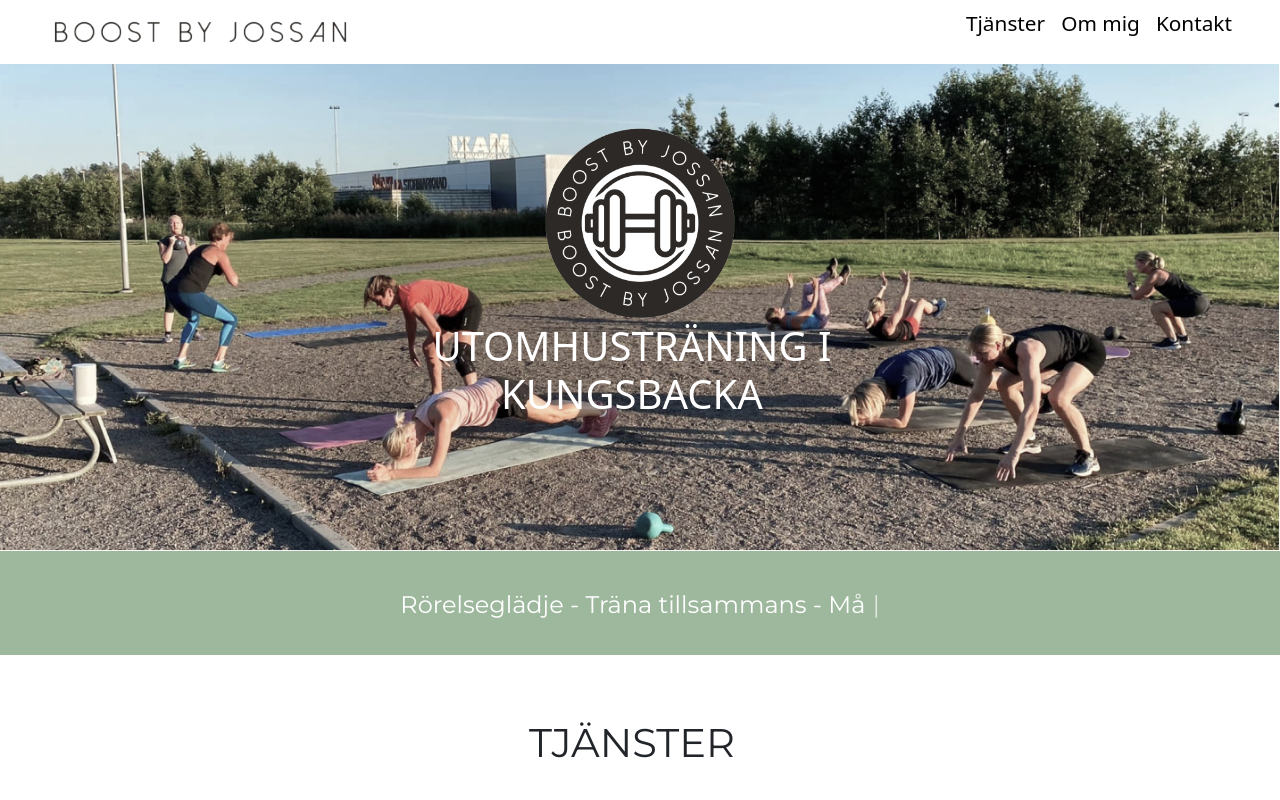
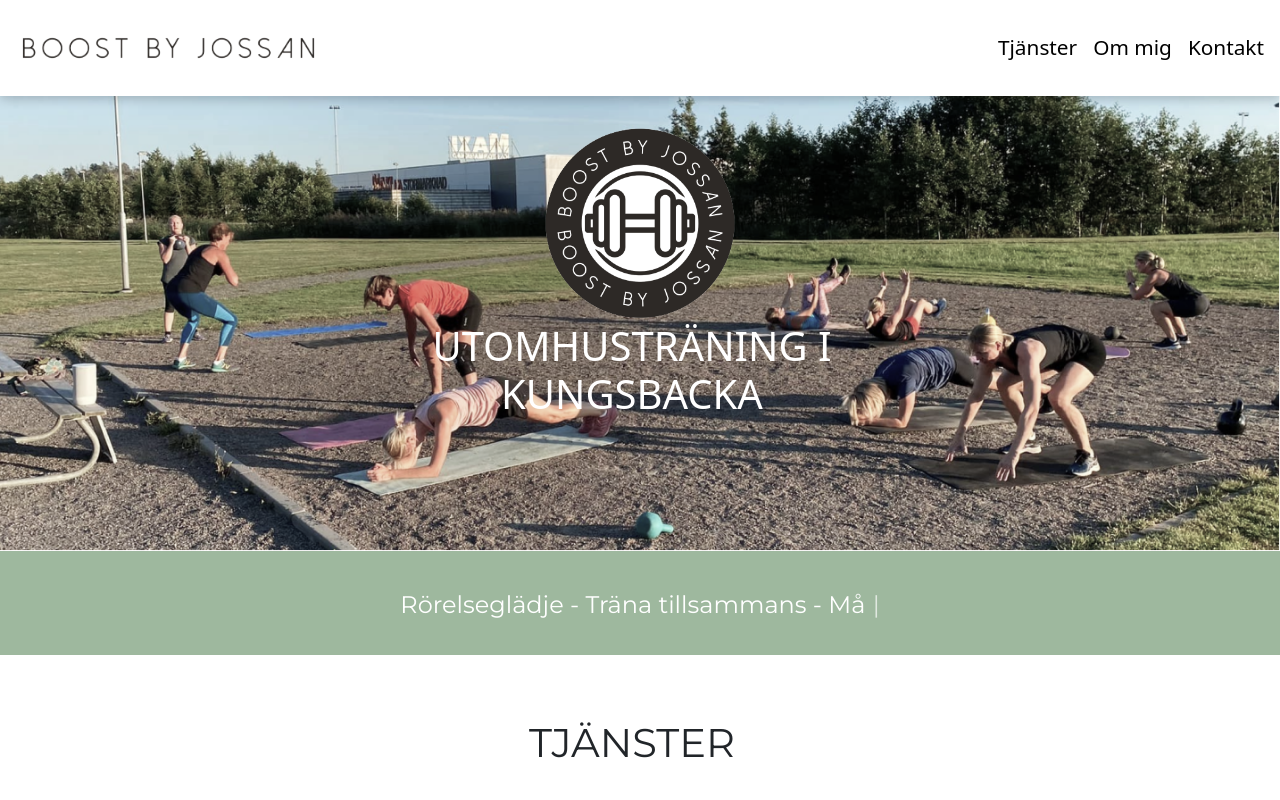
Before and after one commit to JannieBackman/examensarbete, a React (Create React App) app: page / in a window 1280 px wide. Shown: the top 800 px of the page. Built offline with nearby package versions, Linux system fonts and the light colour scheme; a web font is replaced by a local one.

Commit message:
design details

```diff
--- a/src/components/Header.css
+++ b/src/components/Header.css
@@ -1,37 +1,40 @@
 .header-container {
-  height: 4rem;
+  height: auto;
   position: fixed;
   width: 100%;
   background-color: #fff;
   top: 0px;
   z-index: 1;
+  padding: 1rem;
+  box-shadow: 0 3px 10px rgb(0 0 0 / 0.2);
 }
 .navbar {
   display: flex;
   justify-content: space-between;
   align-items: center;
-  margin: 0 3rem;
-  padding: 1rem;
+  text-align: center;
+  padding: 0;
 }
+
 .navbar img {
   height: 3rem;
 }
 
-.nav-menu ul {
+.nav-menu {
   display: flex;
   justify-content: center;
-  flex-direction: row;
-  align-items: center;
   gap: 1rem;
+  text-align: center;
 }
+
 .nav-menu a {
   text-decoration: none;
   color: black;
 }
 
-.nav-menu li {
+.nav-menu p {
   flex-direction: row;
-  list-style-type: none;
   font-size: 1.3rem;
   font-weight: 400;
+  margin: 0;
 }
--- a/src/components/Header.jsx
+++ b/src/components/Header.jsx
@@ -1,36 +1,34 @@
-import { useEffect, useState } from 'react';
-import brandName from './assets/text_logo.png';
-import './Header.css';
-import NavMobile from './MobileHeader';
+import { useEffect, useState } from "react";
+import brandName from "./assets/text_logo.png";
+import "./Header.css";
+import NavMobile from "./MobileHeader";
 
 function Header() {
   const [isMobile, setIsMobile] = useState(
-    window.matchMedia('(max-width: 790px)').matches
+    window.matchMedia("(max-width: 790px)").matches
   );
   useEffect(() => {
     window
-      .matchMedia('(max-width: 790px)')
-      .addEventListener('change', (e) => setIsMobile(e.matches));
+      .matchMedia("(max-width: 790px)")
+      .addEventListener("change", (e) => setIsMobile(e.matches));
   }, []);
 
   return (
-    <div className="header-container">
+    <div className='header-container'>
       <nav>
         {!isMobile ? (
-          <div className="navbar">
-            <img src={brandName} alt="brandName" />
-            <div className="nav-menu">
-              <ul>
-                <a href="#product-section">
-                  <li>Tjänster</li>
-                </a>
-                <a href="#about-section">
-                  <li>Om mig</li>
-                </a>
-                <a href="#contact-section">
-                  <li>Kontakt</li>
-                </a>
-              </ul>
+          <div className='navbar'>
+            <img src={brandName} alt='brandName' />
+            <div className='nav-menu'>
+              <a href='#product-section'>
+                <p>Tjänster</p>
+              </a>
+              <a href='#about-section'>
+                <p>Om mig</p>
+              </a>
+              <a href='#contact-section'>
+                <p>Kontakt</p>
+              </a>
             </div>
           </div>
         ) : (
```
